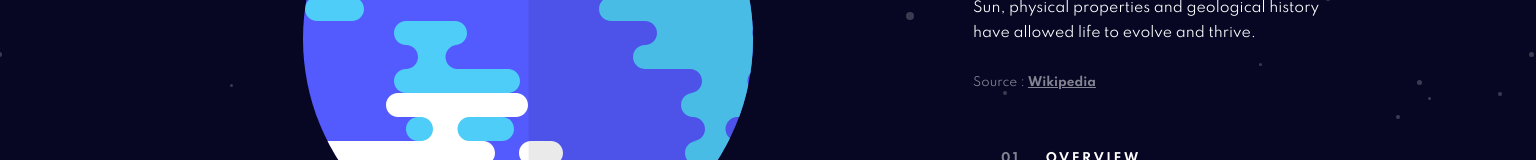
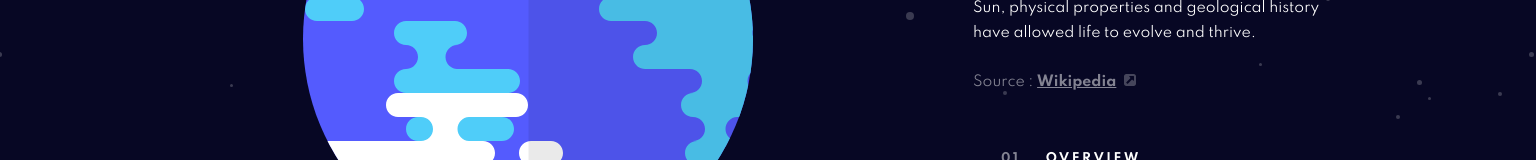
Before and after one commit to arfarobs/planets-fact-site, a React (Create React App) app: page / in a window 1536 px wide. Shown: the part 448-608 px from the top of the page. Built offline with nearby package versions, Linux system fonts and the light colour scheme.

Commit message:
Added src icon

```diff
--- a/src/components/info/Info.css
+++ b/src/components/info/Info.css
@@ -32,6 +32,10 @@ h2 {
   text-decoration: underline;
   font-weight: 700;
   color: #fff;
+}
+
+#wiki img {
+	margin-left: 4px;
 }
 
 @media only screen and (min-width: 768px) {
@@ -89,7 +93,11 @@ h2 {
   }
 
   .source {
-    font-weight: 14px;
+    font-size: 14px;
     line-height: 25px;
   }
+
+	#wiki img {
+		margin-left: 8px;
+	}
 }
--- a/src/components/info/Info.js
+++ b/src/components/info/Info.js
@@ -2,6 +2,7 @@ import './Info.css';
 import { useSelector } from 'react-redux';
 import { motion } from 'framer-motion';
 import Paragraph from './paragraph/Paragraph';
+import srcIcon from '../../assets/images/icon-source.svg';
 
 export const variants = {
 	visible: i => ({
@@ -45,6 +46,7 @@ const Info = () => {
 					rel="noreferrer"
 				>
           Wikipedia
+					<img src={srcIcon} />
 				</motion.a>
 			</motion.p>
 		</motion.div>
```
Also changed, not shown: 1 other file (tests, documents, lock files or other folders).
